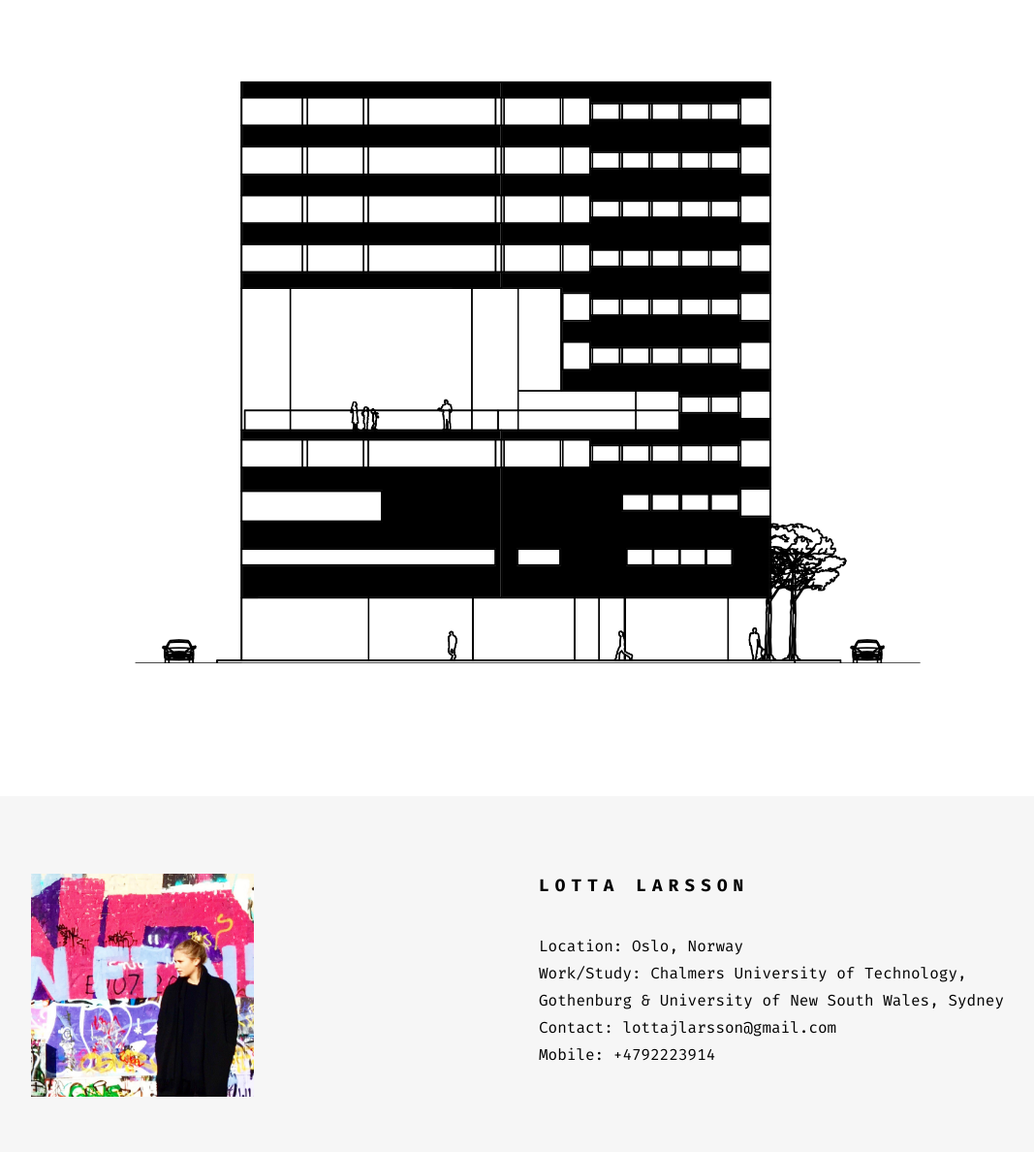
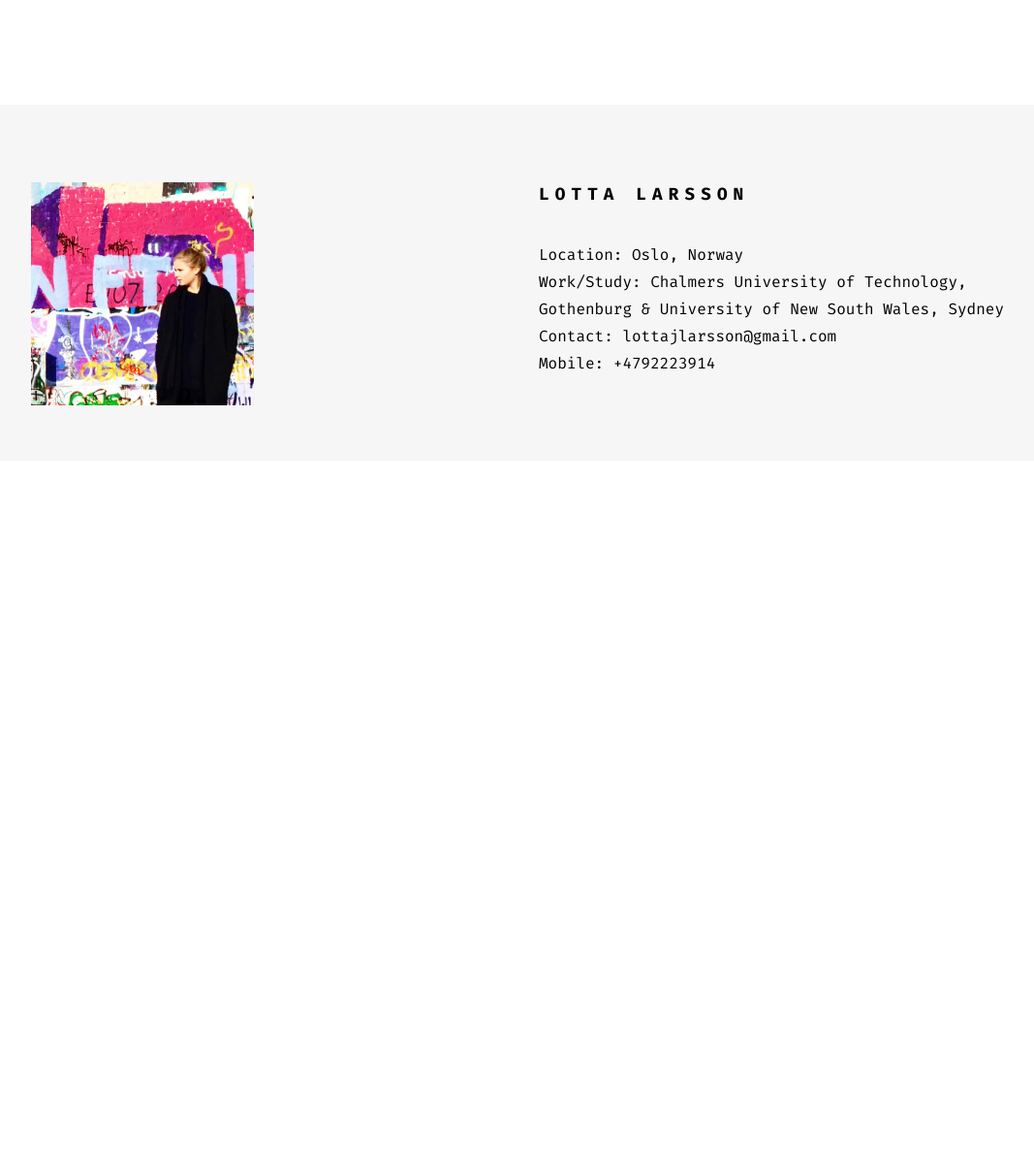
Before and after one commit to lottalarsson/lottalarsson.github.io, a Jekyll site: the page built from _posts/2014-05-10-gothenburg_hotel_conference.md, in a window 1280 px wide. Shown: the part 4785-5973 px from the top of the page at 97% size, without its empty margins (104-1171 px from the left). Built offline with Jekyll 4.4.1, drawn with Linux system fonts in a browser that asks for light colours; nearby versions of some CDN libraries; after the commit the page ends 5260 px from its top, so only the background shows below that.

Commit message:
Update 2014-05-10-gothenburg_hotel_conference.md

```diff
--- a/_posts/2014-05-10-gothenburg_hotel_conference.md
+++ b/_posts/2014-05-10-gothenburg_hotel_conference.md
@@ -27,7 +27,3 @@ one that opens up a view to the harbour.
 
 
 ![Bildbeskrivning](/images/6.jpg)
-
-
-
-![Bildbeskrivning](/images/7.jpg)
```
